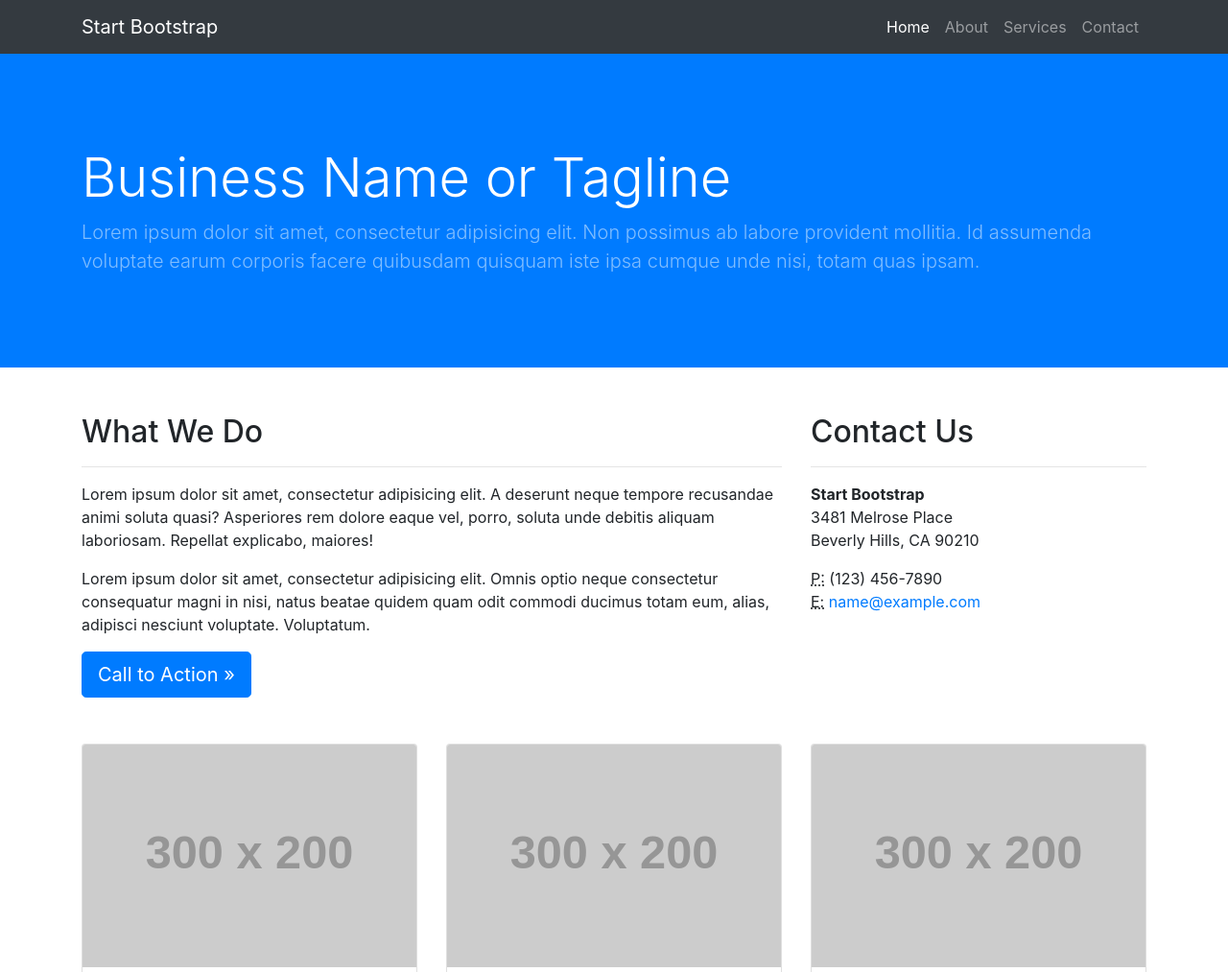
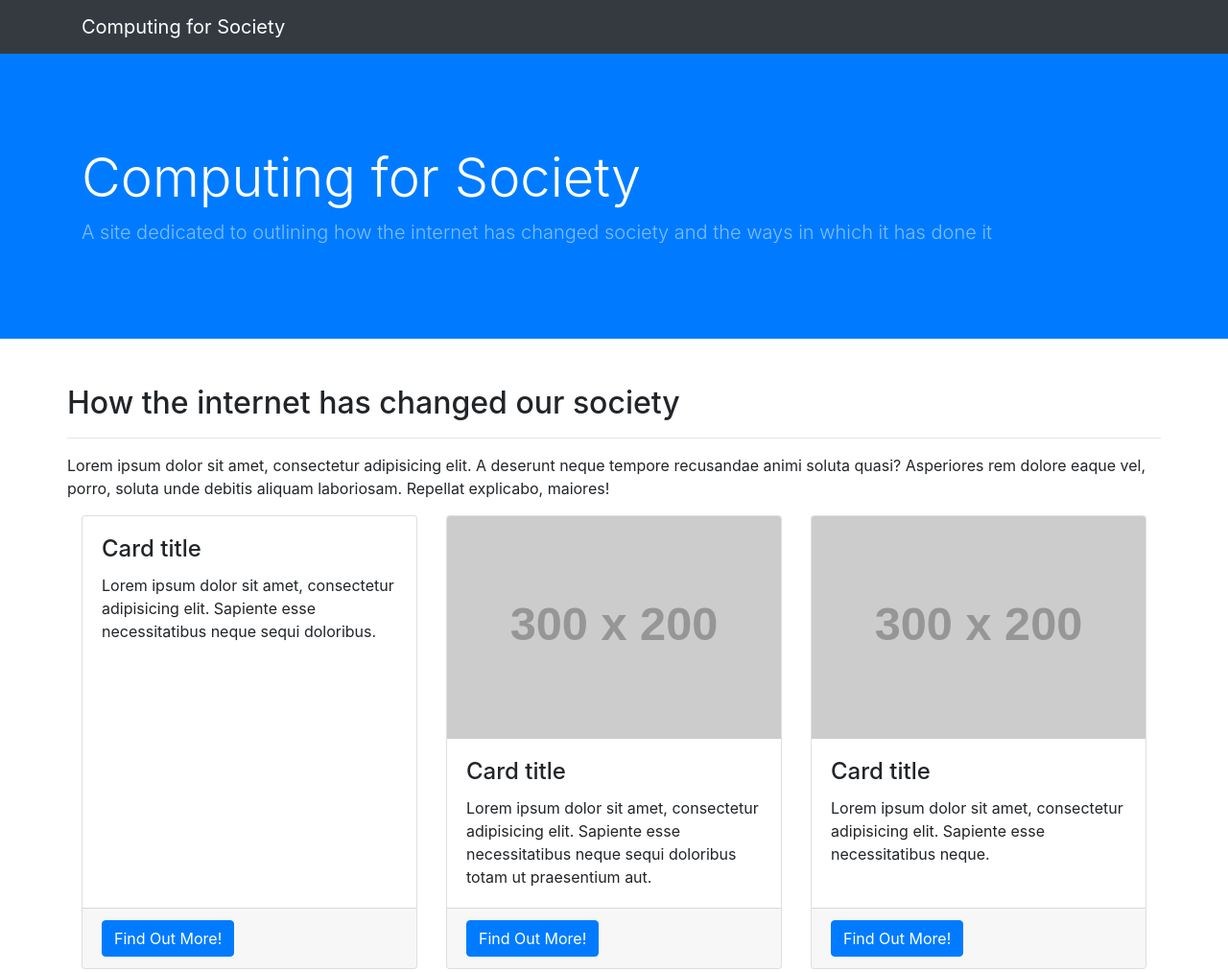
Before and after one commit to g0rdonL/ComputingForSociety, a website: page index.html in a window 1280 px wide. Shown: the top 1013 px of the page at 96% size. Drawn offline with Linux system fonts and the light colour scheme; placeholder pictures from the web are drawn by us.

Commit message:
index in progress

```diff
--- a/css/business-frontpage.css
+++ b/css/business-frontpage.css
@@ -6,3 +6,7 @@
 body {
   padding-top: 56px;
 }
+
+.container{
+  background-color: ;
+}
--- a/index.html
+++ b/index.html
@@ -8,7 +8,7 @@
   <meta name="description" content="">
   <meta name="author" content="">
 
-  <title>Business Frontpage - Start Bootstrap Template</title>
+  <title>Computing for Society</title>
 
   <!-- Bootstrap core CSS -->
   <link href="vendor/bootstrap/css/bootstrap.min.css" rel="stylesheet">
@@ -23,27 +23,8 @@
   <!-- Navigation -->
   <nav class="navbar navbar-expand-lg navbar-dark bg-dark fixed-top">
     <div class="container">
-      <a class="navbar-brand" href="#">Start Bootstrap</a>
-      <button class="navbar-toggler" type="button" data-toggle="collapse" data-target="#navbarResponsive" aria-controls="navbarResponsive" aria-expanded="false" aria-label="Toggle navigation">
-        <span class="navbar-toggler-icon"></span>
-      </button>
+      <a class="navbar-brand" href="#">Computing for Society</a>
       <div class="collapse navbar-collapse" id="navbarResponsive">
-        <ul class="navbar-nav ml-auto">
-          <li class="nav-item active">
-            <a class="nav-link" href="#">Home
-              <span class="sr-only">(current)</span>
-            </a>
-          </li>
-          <li class="nav-item">
-            <a class="nav-link" href="#">About</a>
-          </li>
-          <li class="nav-item">
-            <a class="nav-link" href="#">Services</a>
-          </li>
-          <li class="nav-item">
-            <a class="nav-link" href="#">Contact</a>
-          </li>
-        </ul>
       </div>
     </div>
   </nav>
@@ -53,8 +34,8 @@
     <div class="container h-100">
       <div class="row h-100 align-items-center">
         <div class="col-lg-12">
-          <h1 class="display-4 text-white mt-5 mb-2">Business Name or Tagline</h1>
-          <p class="lead mb-5 text-white-50">Lorem ipsum dolor sit amet, consectetur adipisicing elit. Non possimus ab labore provident mollitia. Id assumenda voluptate earum corporis facere quibusdam quisquam iste ipsa cumque unde nisi, totam quas ipsam.</p>
+          <h1 class="display-4 text-white mt-5 mb-2">Computing for Society</h1>
+          <p class="lead mb-5 text-white-50">A site dedicated to outlining how the internet has changed society and the ways in which it has done it</p>
         </div>
       </div>
     </div>
@@ -64,29 +45,10 @@
   <div class="container">
 
     <div class="row">
-      <div class="col-md-8 mb-5">
-        <h2>What We Do</h2>
+      <div class="">
+        <h2>How the internet has changed our society</h2>
         <hr>
         <p>Lorem ipsum dolor sit amet, consectetur adipisicing elit. A deserunt neque tempore recusandae animi soluta quasi? Asperiores rem dolore eaque vel, porro, soluta unde debitis aliquam laboriosam. Repellat explicabo, maiores!</p>
-        <p>Lorem ipsum dolor sit amet, consectetur adipisicing elit. Omnis optio neque consectetur consequatur magni in nisi, natus beatae quidem quam odit commodi ducimus totam eum, alias, adipisci nesciunt voluptate. Voluptatum.</p>
-        <a class="btn btn-primary btn-lg" href="#">Call to Action &raquo;</a>
-      </div>
-      <div class="col-md-4 mb-5">
-        <h2>Contact Us</h2>
-        <hr>
-        <address>
-          <strong>Start Bootstrap</strong>
-          <br>3481 Melrose Place
-          <br>Beverly Hills, CA 90210
-          <br>
-        </address>
-        <address>
-          <abbr title="Phone">P:</abbr>
-          (123) 456-7890
-          <br>
-          <abbr title="Email">E:</abbr>
-          <a href="mailto:#">name@example.com</a>
-        </address>
       </div>
     </div>
     <!-- /.row -->
@@ -94,7 +56,6 @@
     <div class="row">
       <div class="col-md-4 mb-5">
         <div class="card h-100">
-          <img class="card-img-top" src="http://placehold.it/300x200" alt="">
           <div class="card-body">
             <h4 class="card-title">Card title</h4>
             <p class="card-text">Lorem ipsum dolor sit amet, consectetur adipisicing elit. Sapiente esse necessitatibus neque sequi doloribus.</p>
@@ -134,14 +95,6 @@
   </div>
   <!-- /.container -->
 
-  <!-- Footer -->
-  <footer class="py-5 bg-dark">
-    <div class="container">
-      <p class="m-0 text-center text-white">Copyright &copy; Your Website 2019</p>
-    </div>
-    <!-- /.container -->
-  </footer>
-
   <!-- Bootstrap core JavaScript -->
   <script src="vendor/jquery/jquery.min.js"></script>
   <script src="vendor/bootstrap/js/bootstrap.bundle.min.js"></script>
```
